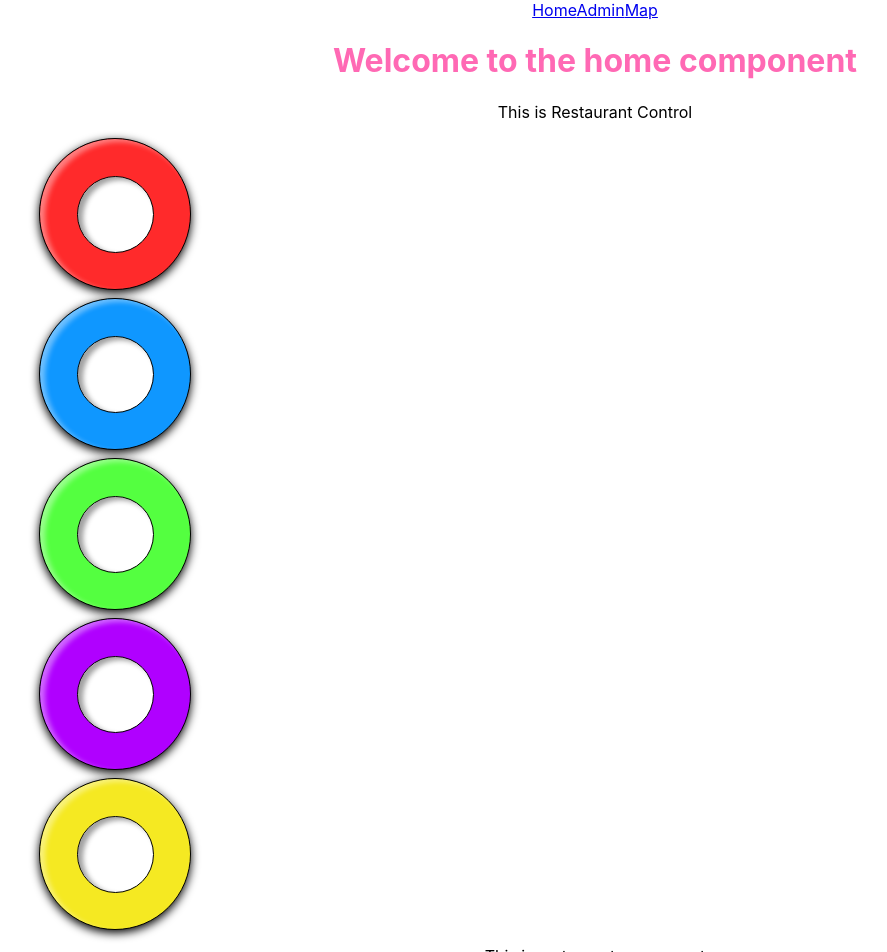
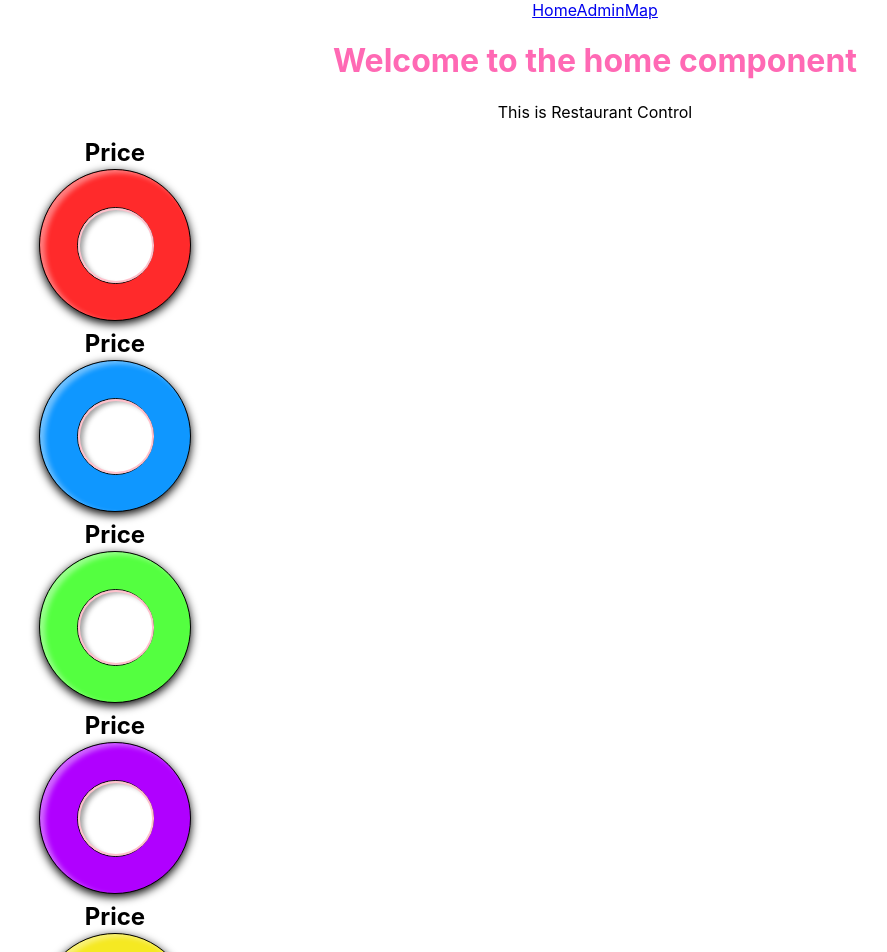
Before and after one commit to MalyPhong619/sushi-calculator, a React app: page / in a window 1280 px wide. Shown: the top 952 px of the page, without its empty margins (45-932 px from the left). Built offline with nearby package versions, Linux system fonts and the light colour scheme.

Commit message:
add input center of plates and add header for prices

```diff
--- a/src/components/ColorPlates.jsx
+++ b/src/components/ColorPlates.jsx
@@ -29,31 +29,59 @@ function ColorPlates() {
             background-color: white;
             box-shadow: inset 5px 3px 5px 0 rgba(20,20,20,.4);
           }
+          input {
+            display: inline-block;
+            border: solid 2px pink;
+            height: 91%;
+            width: 91%;
+            border-radius: 50%;
+            background: none;
+            text-align: center;
+            font-size: 2rem;
+          }
+          h2 {
+            margin: 2px;
+          }
           `}
         </style>
         <div className='plate redPlate'>
+          <h2>Price</h2>
           <div style={{backgroundColor: '#FF2A2B'}} className='outerPlate'>
-            <p className='innerPlate'></p>
+            <div className='innerPlate'>
+              <input type='text' />
+            </div>
           </div>
         </div>
         <div className='plate bluePlate'>
+          <h2>Price</h2>
           <div style={{backgroundColor: '#0F97FF'}} className='outerPlate'>
-            <p className='innerPlate'></p>
+            <div className='innerPlate'>
+              <input type='text' />
+            </div>
           </div>
         </div>
         <div className='plate greenPlate'>
+          <h2>Price</h2>
           <div style={{backgroundColor: '#54FF40'}} className='outerPlate'>
-            <p className='innerPlate'></p>
+            <div className='innerPlate'>
+              <input type='text' />
+            </div>
           </div>
         </div>
         <div className='plate yellowPlate'>
+          <h2>Price</h2>
           <div style={{backgroundColor: '#B000FF'}} className='outerPlate'>
-            <p className='innerPlate'></p>
+            <div className='innerPlate'>
+              <input type='text' />
+            </div>
           </div>
         </div>
         <div className='plate purplePlate'>
+          <h2>Price</h2>
           <div style={{backgroundColor: '#F5E922'}} className='outerPlate'>
-            <p className='innerPlate'></p>
+            <div className='innerPlate'>
+              <input type='text' />
+            </div>
           </div>
         </div>
 
```
